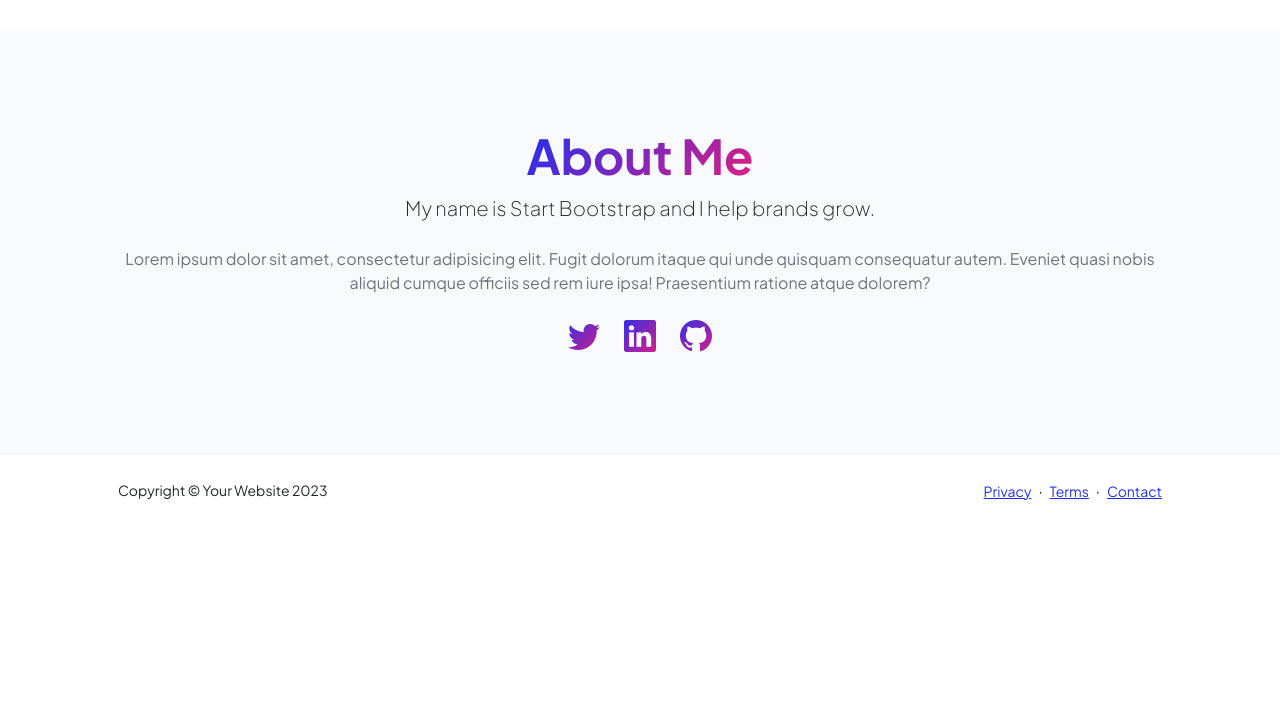
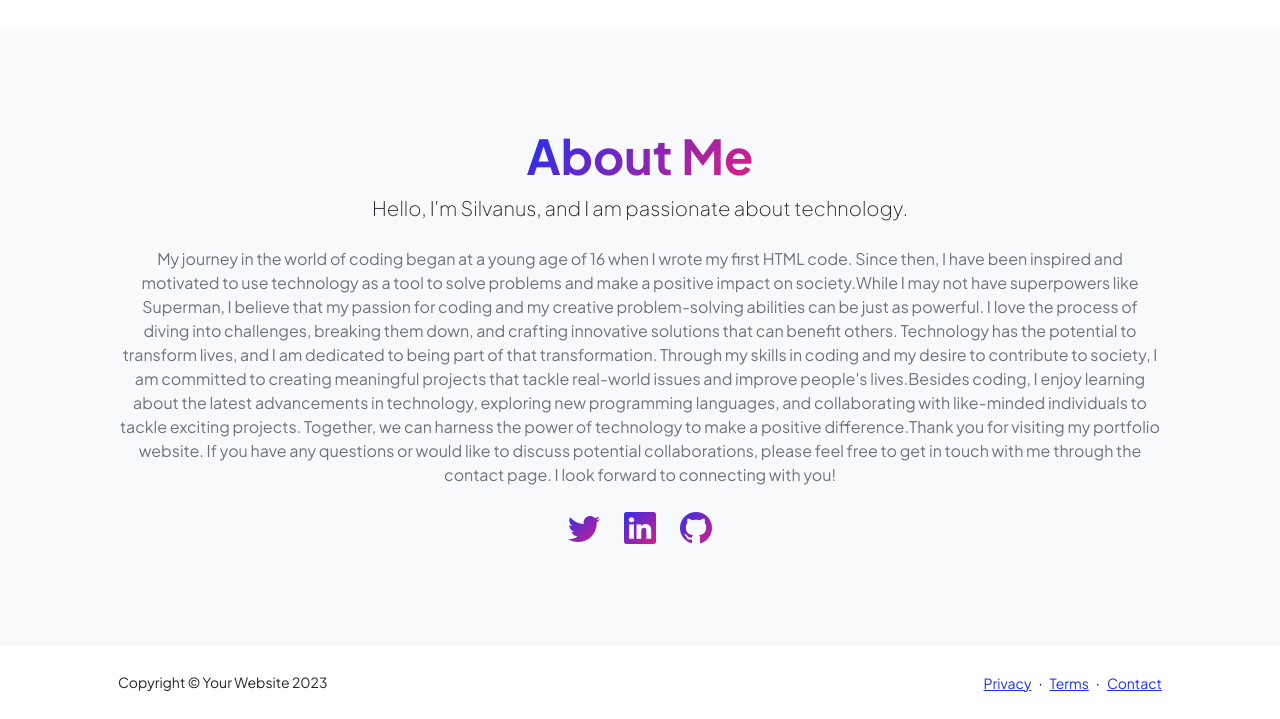
Before and after one commit to Silvokyda/MyPortifolio, a Django app: page / in a window 1280 px wide. Shown: the part 1034-1753 px from the top of the page. Before the commit the page ends 1534 px from the top, so only its background shows below. Run offline with Django 4.2, Linux system fonts and the light colour scheme; some libraries are stand-ins or nearby versions.

Commit message:
home_page

```diff
--- a/myApp/templates/index.html
+++ b/myApp/templates/index.html
@@ -183,12 +183,14 @@
                         <div class="col-xxl-8">
                             <div class="text-center my-5">
                                 <h2 class="display-5 fw-bolder"><span class="text-gradient d-inline">About Me</span></h2>
-                                <p class="lead fw-light mb-4">My name is Start Bootstrap and I help brands grow.</p>
-                                <p class="text-muted">Lorem ipsum dolor sit amet, consectetur adipisicing elit. Fugit dolorum itaque qui unde quisquam consequatur autem. Eveniet quasi nobis aliquid cumque officiis sed rem iure ipsa! Praesentium ratione atque dolorem?</p>
+                                <p class="lead fw-light mb-4"> Hello, I'm Silvanus, and I am passionate about technology.</p>
+                                <p class="text-muted">My journey in the world of coding began at a young age of 16 when I wrote my first HTML code. Since then, I have been inspired and motivated to use technology as a tool to solve problems and make a positive impact on society.While I may not have superpowers like Superman, I believe that my passion for coding and my creative problem-solving abilities can be just as powerful. I love the process of diving into challenges,
+                                    breaking them down, and crafting innovative solutions that can benefit others. Technology has the potential to transform lives, and I am dedicated to being part of that transformation. Through my skills in coding and my desire to contribute to society, I am committed to creating meaningful projects that tackle real-world issues and improve people's lives.Besides coding, I enjoy learning about the latest advancements in technology,
+                                    exploring new programming languages, and collaborating with like-minded individuals to tackle exciting projects. Together, we can harness the power of technology to make a positive difference.Thank you for visiting my portfolio website. If you have any questions or would like to discuss potential collaborations, please feel free to get in touch with me through the contact page. I look forward to connecting with you!</p>
                                 <div class="d-flex justify-content-center fs-2 gap-4">
-                                    <a class="text-gradient" href="#!"><i class="bi bi-twitter"></i></a>
-                                    <a class="text-gradient" href="#!"><i class="bi bi-linkedin"></i></a>
-                                    <a class="text-gradient" href="#!"><i class="bi bi-github"></i></a>
+                                    <a class="text-gradient" href="https://twitter.com/Owinosilvans"><i class="bi bi-twitter"></i></a>
+                                    <a class="text-gradient" href="https://www.linkedin.com/in/silvanus-oketch-273847240/"><i class="bi bi-linkedin"></i></a>
+                                    <a class="text-gradient" href="https://github.com/Silvokyda"><i class="bi bi-github"></i></a>
                                 </div>
                             </div>
                         </div>
```
